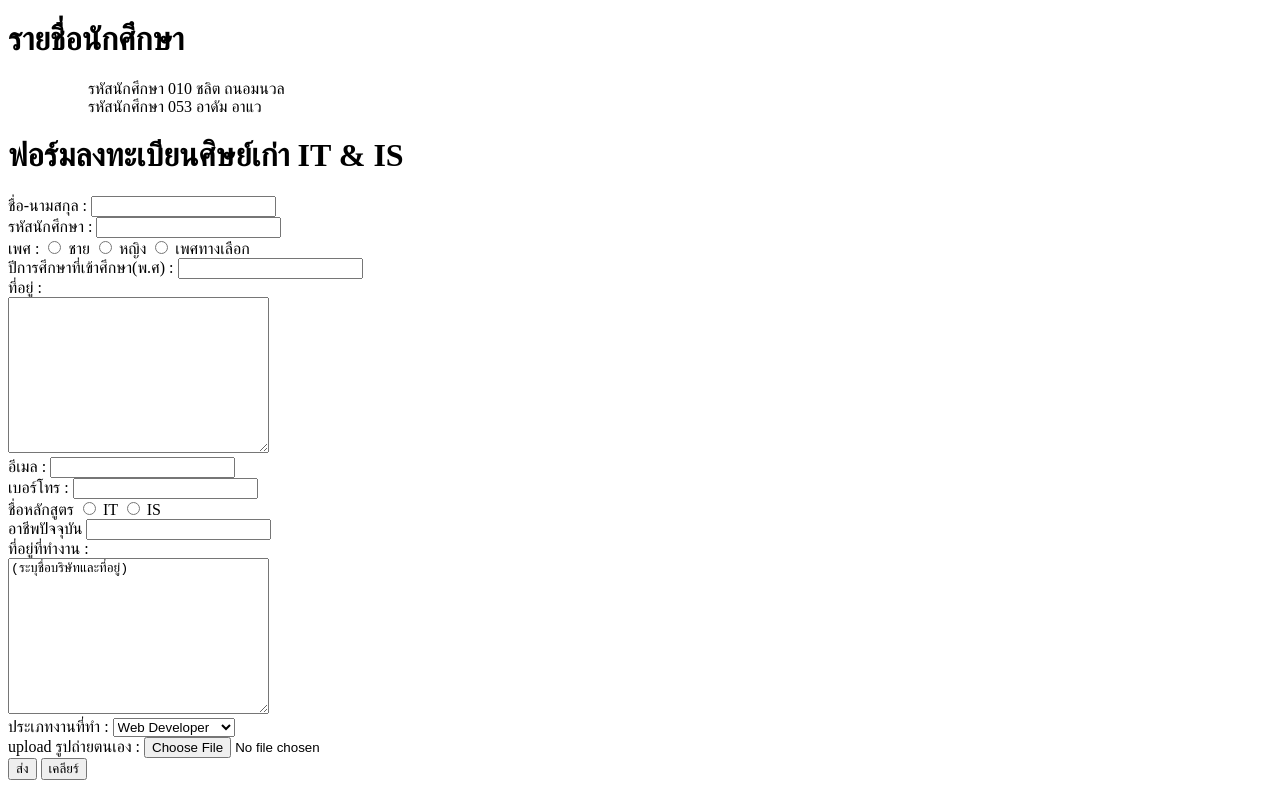
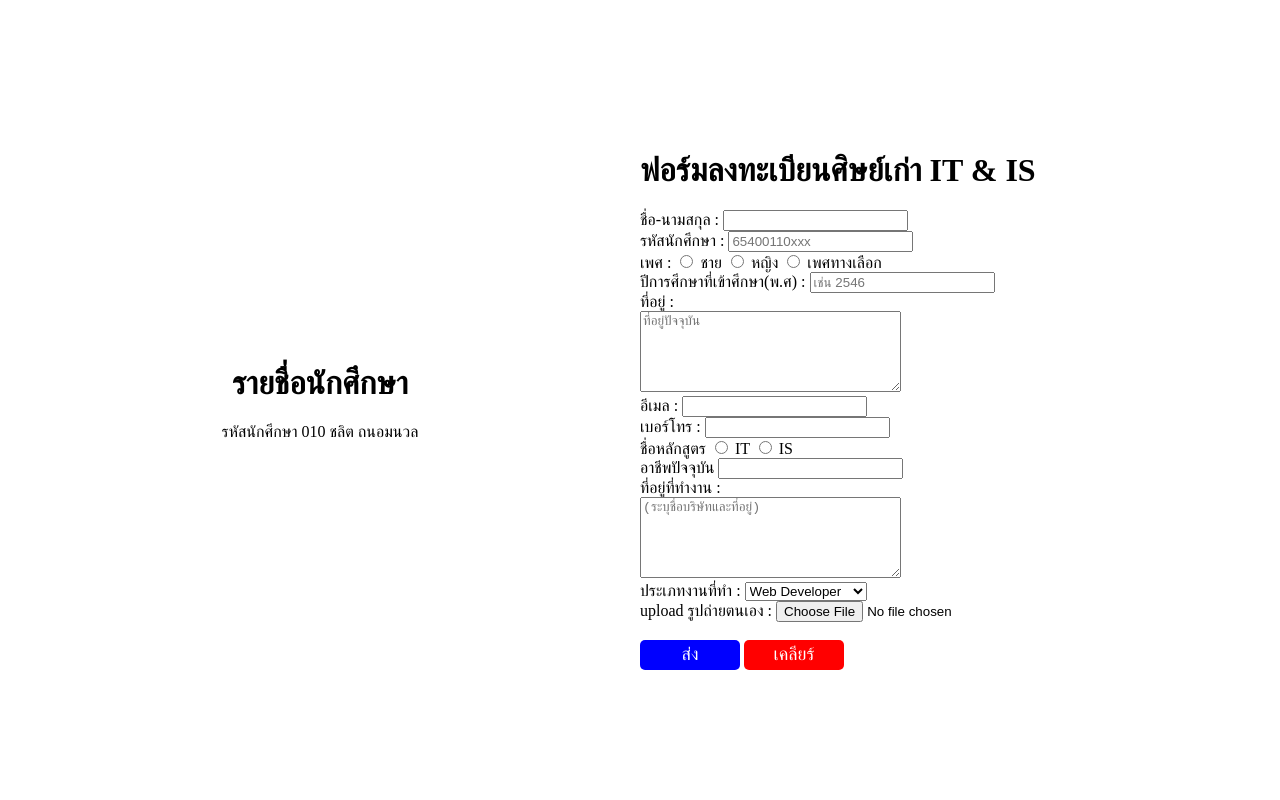
Before and after one commit to 010Chalit/Project_web_port, a plain HTML site: page Exercise3/ex3_010_053.html in a window 1280 px wide. Drawn offline with Linux system fonts and the light colour scheme.

Commit message:
add exercise3

```diff
--- a/Exercise3/ex3_010_053.html
+++ b/Exercise3/ex3_010_053.html
@@ -1,65 +1,115 @@
 <!DOCTYPE html>
 <html lang="en">
+
   <head>
-    <meta charset="UTF-8">
-    <meta name="viewport" content="width=device-width, initial-scale=1.0">
+    <meta charset="UTF-8" />
+    <meta name="viewport" content="width=device-width, initial-scale=1.0" />
     <title>Document</title>
+    <style>
+        body{
+            margin: 0;
+        }
+
+        .content{
+            display: flex;
+            width: 100%;
+            height: 100vh;
+            justify-content: center;
+            align-items: center;
+        }
+
+        .left{
+            width: 50%;
+            margin-right: auto;
+            text-align: center;
+        }
+
+        .right{
+            width: 50%;
+            margin-left: auto;
+        }
+
+        #submit{
+            height: 30px;
+            width: 100px;
+            border: none;
+            background-color: blue;
+            color: white;
+            border-radius: 5px;
+            font-size: large;
+        }
+
+        #reset{
+            height: 30px;
+            width: 100px;
+            border: none;
+            background-color: red;
+            color: white;
+            border-radius: 5px;
+            font-size: large;
+        }
+
+
+    </style>
   </head>
+
   <body>
+    <div class="content">
+      <div class="left">
         <h1>รายชื่อนักศึกษา</h1>
-    <ol>
-        <ul>รหัสนักศึกษา 010 ชลิต ถนอมนวล</ul>
-        <ul>รหัสนักศึกษา 053 อาดัม อาแว</ul>
-    </ol>
+          <p>รหัสนักศึกษา 010 ชลิต ถนอมนวล</p>
+      </div>
+      <div class="right">
         <h1>ฟอร์มลงทะเบียนศิษย์เก่า IT & IS</h1>
         <form action="" method="post">
             <label for="fistname">ชื่อ-นามสกุล : </label>
-        <input type="text" name="fistname">
-        <br>
+            <input type="text" name="fistname" />
+            <br />
 
             <label for="studentID">รหัสนักศึกษา : </label>
-        <input type="text" name="StudentID">
-        <br>
+            <input type="text" name="StudentID" placeholder="65400110xxx"/>
+            <br />
 
             <label for="gender">เพศ : </label>
-        <input type="radio" name="gender" id="male" value="male">
+            <input type="radio" name="gender" id="male" value="male" />
             <label for="male">ชาย</label>
-        <input type="radio" name="gender" id="female" value="female">
+            <input type="radio" name="gender" id="female" value="female" />
             <label for="female">หญิง</label>
-        <input type="radio" name="gender" id="lgbt" value="lgbt">
+            <input type="radio" name="gender" id="lgbt" value="lgbt" />
             <label for="lgbt">เพศทางเลือก</label>
-        <br>
+            <br />
 
             <label for="year">ปีการศึกษาที่เข้าศึกษา(พ.ศ) : </label>
-        <input type="text" name="year" id="year" maxlength="4">
-        <br>
+            <input type="text" name="year" id="year" maxlength="4" placeholder="เช่น 2546"/>
+            <br />
 
-        <label for="address">ที่อยู่ : </label><br>
-        <textarea name="address" id="adddress" cols="30" rows="10"></textarea>
-        <br>
+            <label for="address">ที่อยู่ : </label><br />
+            <textarea name="address" id="adddress" cols="30" rows="5" placeholder="ที่อยู่ปัจจุบัน"></textarea>
+            <br />
 
             <label for="email">อีเมล : </label>
-        <input type="email" name="email" id="email">
-        <br>
+            <input type="email" name="email" id="email" />
+            <br />
 
             <label for="phone">เบอร์โทร : </label>
-        <input type="text" name="phone" id="phone" maxlength="10">
-        <br>
+            <input type="text" name="phone" id="phone" maxlength="10" />
+            <br />
 
             <label for="department">ชื่อหลักสูตร</label>
-        <input type="radio" name="department" id="it">
+            <input type="radio" name="department" id="it" />
             <label for="it">IT</label>
-        <input type="radio" name="department" id="is">
+            <input type="radio" name="department" id="is" />
             <label for="it">IS</label>
-        <br>
+            <br />
 
             <label for="work">อาชีพปัจจุบัน</label>
-        <input type="text" name="work" id="work">
-        <br>
+            <input type="text" name="work" id="work" />
+            <br />
 
-        <label for="work-address">ที่อยู่ที่ทำงาน : </label><br>
-        <textarea name="work-address" id="work-adddress" cols="30" rows="10">(ระบุชื่อบริษัทและที่อยู่)</textarea>
-        <br>
+            <label for="work-address">ที่อยู่ที่ทำงาน : </label><br />
+            <textarea name="work-address" id="work-adddress" cols="30" rows="5" placeholder="(ระบุชื่อบริษัทและที่อยู่)"></textarea
+            >
+            <br />
 
             <label for="type-work">ประเภทงานที่ทำ : </label>
             <select name="type-work" id="">
@@ -68,16 +118,17 @@
               <option value="Graphic Design">Graphic Design</option>
               <option value="Digital Marketing">Digital Marketing</option>
             </select>
-        <br>
+            <br />
 
             <label for="self-image">upload รูปถ่ายตนเอง : </label>
-        <input type="file">
-        <br>
+            <input type="file" />
+            <br><br>
 
-        <input type="submit" value="ส่ง">
-        <input type="reset" value="เคลียร์">
+            <input type="submit" value="ส่ง" id="submit"/>
+            <input type="reset" value="เคลียร์" id="reset"/>
+          </form>
+      </div>
+    </div>
 
-
-    </form>
   </body>
 </html>
```
Lines whose indentation alone changed are shown as unchanged.
